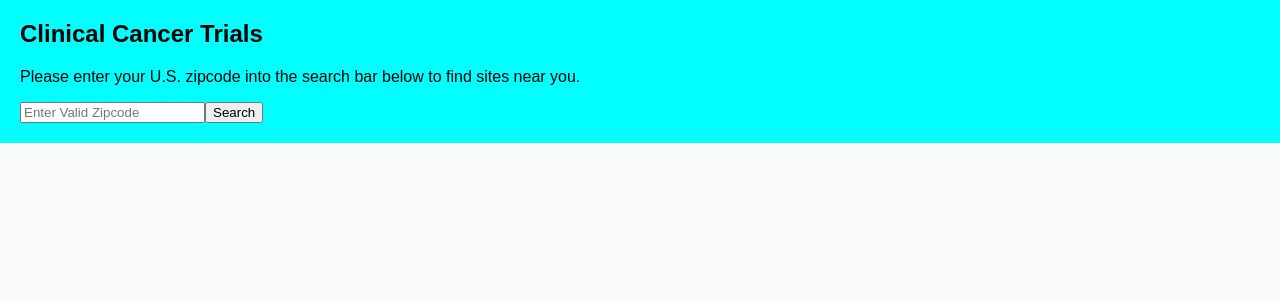
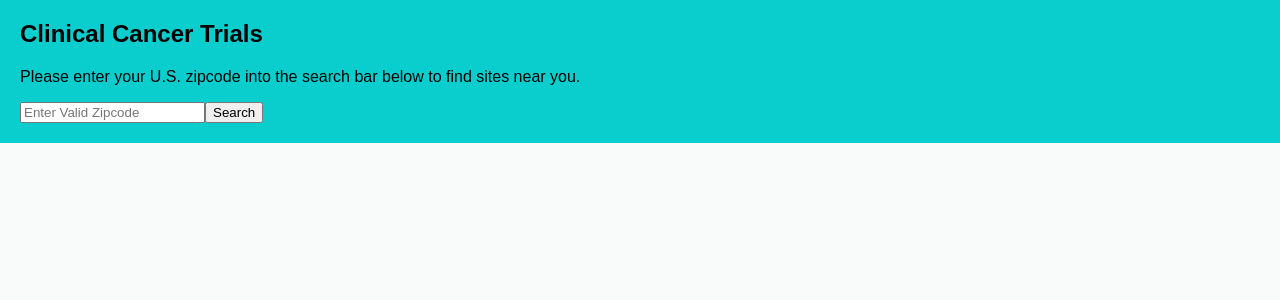
Before and after one commit to alphonsotran/nci_clinical_search, a React (Create React App) app: page / in a window 1280 px wide. Shown: the top 300 px of the page. Built offline with nearby package versions, Linux system fonts and the light colour scheme; what google-maps-react would draw is missing.

Commit message:
Change color of search bar.

```diff
--- a/src/components/App.css
+++ b/src/components/App.css
@@ -19,7 +19,7 @@ ul {
 
 .search {
 	padding: 20px;
-	background-color: aqua;
+	background-color: rgb(10, 206, 206);
 }
 
 .results {
```
